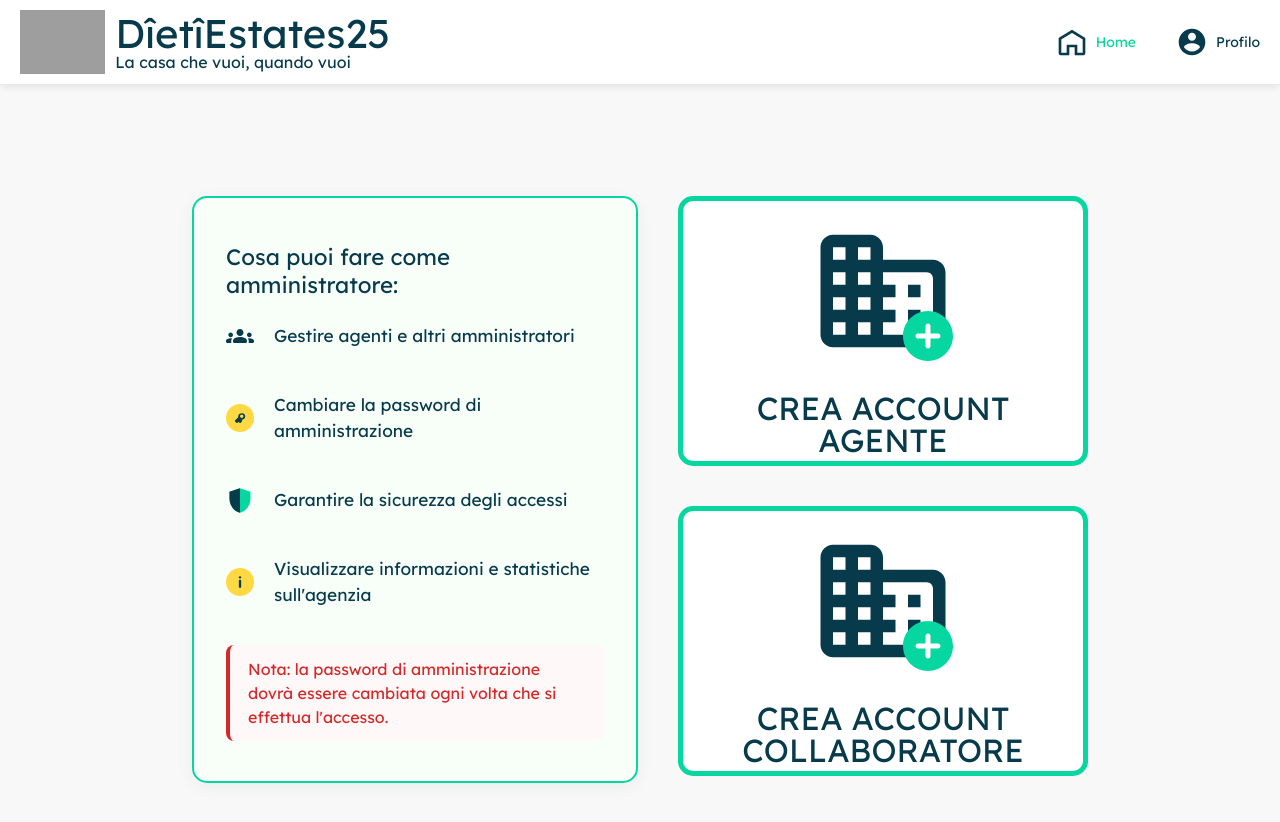
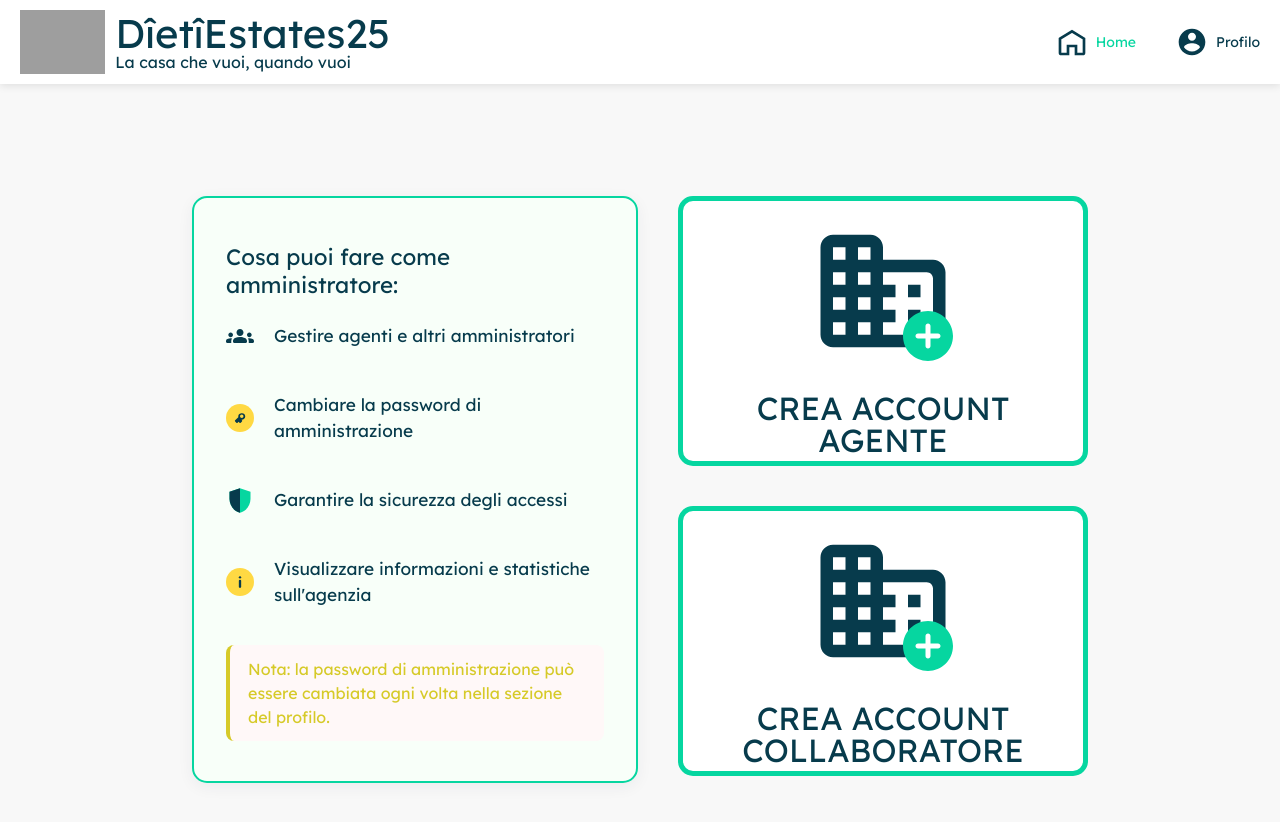
Before and after one commit to Alessia1903/DietiEstates2025, a React (Vite) app in the folder FrontEnd/react/: page /home-admin in a window 1280 px wide. Shown: the top 822 px of the page. Built offline with nearby package versions, Linux system fonts and the light colour scheme; sample sign-in values are in the browser's storage; grey boxes are pictures that could not be loaded.

Commit message:
Modifica della nota in homeAdmin

```diff
--- a/FrontEnd/react/src/HomeAdmin/HomeAdmin.css
+++ b/FrontEnd/react/src/HomeAdmin/HomeAdmin.css
@@ -49,9 +49,9 @@
 
 .admin-info-note {
   font-size: 1rem;
-  color: #d62828;
+  color: #d6ca28;
   background: #fff8f8;
-  border-left: 4px solid #d62828;
+  border-left: 4px solid #d6ca28;
   padding: 12px 18px;
   border-radius: 8px;
   margin-top: 18px;
--- a/FrontEnd/react/src/HomeAdmin/HomeAdmin.jsx
+++ b/FrontEnd/react/src/HomeAdmin/HomeAdmin.jsx
@@ -50,7 +50,7 @@ const HomeAdmin = () => {
             </li>
           </ul>
           <div className="admin-info-note mt-8">
-            <strong>Nota:</strong> la password di amministrazione dovrà essere cambiata ogni volta che si effettua l'accesso.
+            <strong>Nota:</strong> la password di amministrazione può essere cambiata ogni volta nella sezione del profilo.
           </div>
         </div>
 
```
